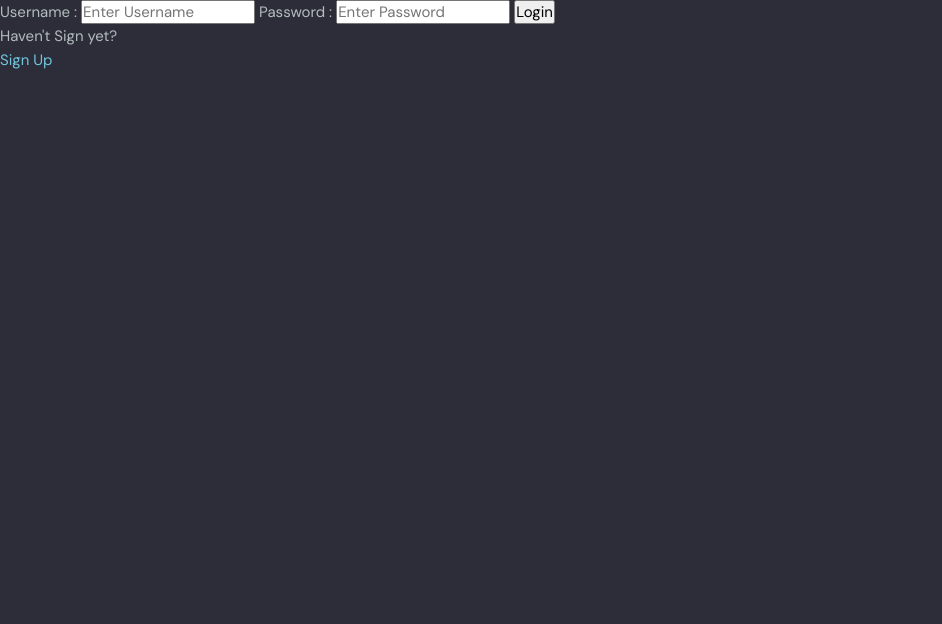
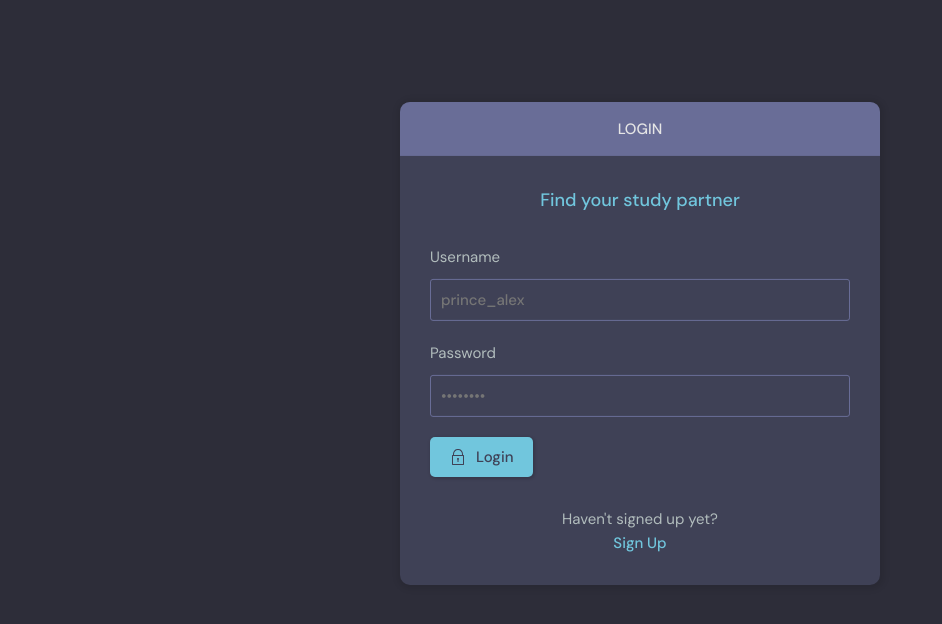
Before and after one commit to Mynuddin-dev/Learn-Django, a Django app: page /login/ in a window 1280 px wide. Shown: the part 76-700 px from the top of the page, without its empty margins (0-942 px from the left). Run offline with Django 5.2, Linux system fonts and the light colour scheme.

Commit message:
Login and Register functionality design

```diff
--- a/StudyHub/Base/Templates/Base/login_register.html
+++ b/StudyHub/Base/Templates/Base/login_register.html
@@ -1,35 +1,118 @@
-{% extends 'main.html' %}
+{% extends 'main.html' %} {% block content %}
 
-{% block content %}
-{% if page == 'login' %}
-<div>
-    <form method="POST" action="">
-        {% csrf_token %}
-        <label for="">Username : </label>
-        <input type="text" name="username" placeholder="Enter Username">
-        <label for="">Password : </label>
-        <input type="password" name="password" placeholder="Enter Password">
+<main class="auth layout">
+	{% if page == 'login' %}
 
-        <input type="submit" value="Login">
+	<div class="container">
+		<div class="layout__box">
+			<div class="layout__boxHeader">
+				<div class="layout__boxTitle">
+					<h3>Login</h3>
+				</div>
+			</div>
+			<div class="layout__body">
+				<h2 class="auth__tagline">Find your study partner</h2>
 
-    </form>
-    <p>Haven't Sign yet?</p>
-    <a href="{% url 'register' %}">Sign Up</a>
+				<form class="form" action="" method="POST">
+					{% csrf_token %}
+          <div class="form__group form__group">
+						<label for="room_name">Username</label>
+						<input
+							id="username"
+							name="username"
+							type="text"
+							placeholder="prince_alex"
+						/>
+					</div>
+					<div class="form__group">
+						<label for="password">Password</label>
+						<input
+							id="password"
+							name="password"
+							type="password"
+							placeholder="&bull;&bull;&bull;&bull;&bull;&bull;&bull;&bull;"
+						/>
+					</div>
 
-</div>
+					<button class="btn btn--main" type="submit">
+						<svg
+							version="1.1"
+							xmlns="http://www.w3.org/2000/svg"
+							width="32"
+							height="32"
+							viewBox="0 0 32 32"
+						>
+							<title>lock</title>
+							<path
+								d="M27 12h-1v-2c0-5.514-4.486-10-10-10s-10 4.486-10 10v2h-1c-0.553 0-1 0.447-1 1v18c0 0.553 0.447 1 1 1h22c0.553 0 1-0.447 1-1v-18c0-0.553-0.447-1-1-1zM8 10c0-4.411 3.589-8 8-8s8 3.589 8 8v2h-16v-2zM26 30h-20v-16h20v16z"
+							></path>
+							<path
+								d="M15 21.694v4.306h2v-4.306c0.587-0.348 1-0.961 1-1.694 0-1.105-0.895-2-2-2s-2 0.895-2 2c0 0.732 0.413 1.345 1 1.694z"
+							></path>
+						</svg>
 
-{% else %}
+						Login
+					</button>
+				</form>
 
-<div>
-    <form method="POST" action="">
-        {% csrf_token %}
-        {{ form.as_p }}
-        <input type="submit" value="Register">
+				<div class="auth__action">
+					<p>Haven't signed up yet?</p>
+					<a href="{% url 'register' %}" class="btn btn--link">Sign Up</a>
+				</div>
+			</div>
+		</div>
+	</div>
+	{% else %}
+	<div class="container">
+		<div class="layout__box">
+			<div class="layout__boxHeader">
+				<div class="layout__boxTitle">
+					<h3>Login</h3>
+				</div>
+			</div>
+			<div class="layout__body">
+				<h2 class="auth__tagline">Find your study partner</h2>
 
-    </form>
-     <p>Already Signed Up</p>
-    <a href="{% url 'login' %}">Login</a>
+				<form class="form" action="" method="POST">
+          {% csrf_token %}
 
-</div>
-{% endif %}
+          {% for field in form %}
+					<div class="form__group form__group">
+						<label for="room_name">{{field.label}}</label>
+						{{field}}
+					</div>
+
+          {% endfor %}
+
+					<button class="btn btn--main" type="submit">
+						<svg
+							version="1.1"
+							xmlns="http://www.w3.org/2000/svg"
+							width="32"
+							height="32"
+							viewBox="0 0 32 32"
+						>
+							<title>lock</title>
+							<path
+								d="M27 12h-1v-2c0-5.514-4.486-10-10-10s-10 4.486-10 10v2h-1c-0.553 0-1 0.447-1 1v18c0 0.553 0.447 1 1 1h22c0.553 0 1-0.447 1-1v-18c0-0.553-0.447-1-1-1zM8 10c0-4.411 3.589-8 8-8s8 3.589 8 8v2h-16v-2zM26 30h-20v-16h20v16z"
+							></path>
+							<path
+								d="M15 21.694v4.306h2v-4.306c0.587-0.348 1-0.961 1-1.694 0-1.105-0.895-2-2-2s-2 0.895-2 2c0 0.732 0.413 1.345 1 1.694z"
+							></path>
+						</svg>
+
+						Register
+					</button>
+				</form>
+
+				<div class="auth__action">
+					<p>Already signed up?</p>
+					<a href="{% url 'login' %}" class="btn btn--link">Sign Up</a>
+				</div>
+			</div>
+		</div>
+	</div>
+	{% endif %}
+</main>
+
 {% endblock %}
```
Also changed, not shown: StudyHub/Base/Templates/Base/login_register_old.html (added, +35 -0 lines), StudyHub/Base/Templates/Base/signup.html (added, +132 -0 lines), StudyHub/db.sqlite3.
